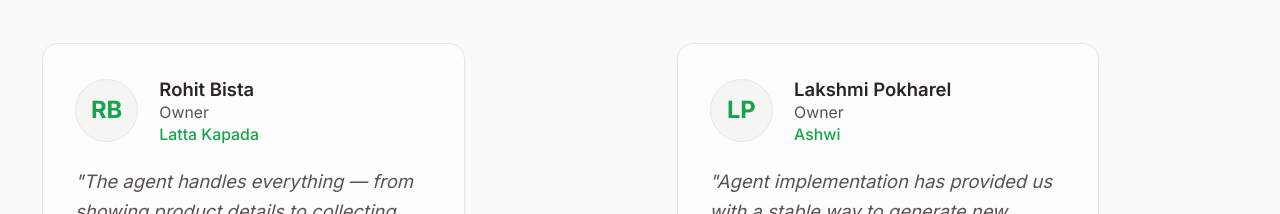
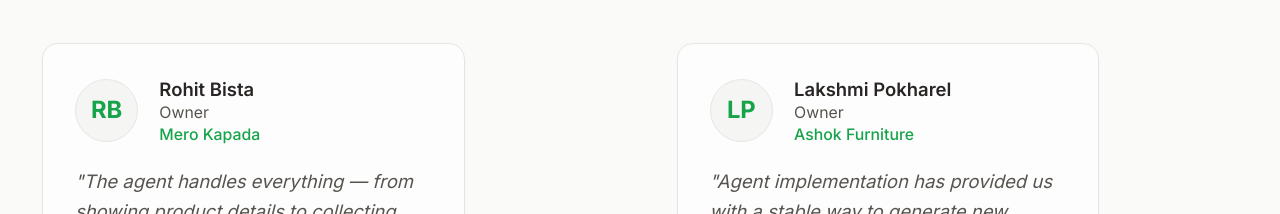
Before and after one commit to sehenagautam/sajedar-product-research, a Next.js app: page / in a window 1280 px wide. Shown: the part 7220-7434 px from the top of the page. Built offline with nearby package versions, Linux system fonts and the light colour scheme.

Commit message:
Update company names in TestimonialsSection

```diff
--- a/src/components/sections/TestimonialsSection.tsx
+++ b/src/components/sections/TestimonialsSection.tsx
@@ -5,7 +5,7 @@ export function TestimonialsSection() {
     {
       id: 0,
       name: "Rohit Bista",
-      company: "Latta Kapada",
+      company: "Mero Kapada",
       role: "Owner",
       quote: "The agent handles everything — from showing product details to collecting addresses and advance payments. Customers love how smooth the experience is, and I get notified instantly for every order.",
       profilePic: "/lattakapada.webp",
@@ -14,7 +14,7 @@ export function TestimonialsSection() {
     {
       id: 1,
       name: "Lakshmi Pokharel",
-      company: "Ashwi",
+      company: "Ashok Furniture",
       role: "Owner",
       quote: "Agent implementation has provided us with a stable way to generate new demand for our furniture. We can quickly test demand for new furniture designs with its help. I am impressed.",
       profilePic: "/Ashwi.webp",
```
